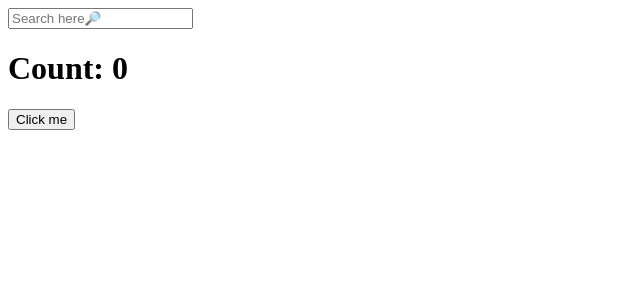
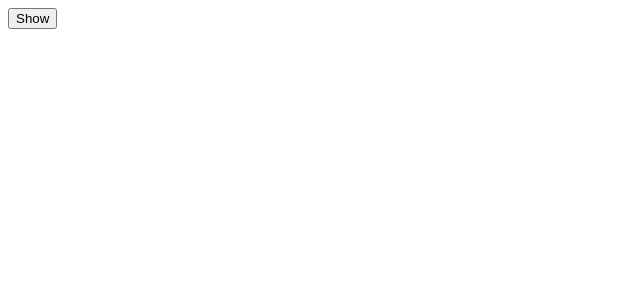
Before and after one commit to Ziihong/study_reactjs, a React (Create React App) app in the folder react-first/: page / in a window 1280 px wide. Shown: the top 300 px of the page, without its empty margins (0-640 px from the left). Built offline with nearby package versions, Linux system fonts and the light colour scheme.

Commit message:
clean up function

```diff
--- a/react-first/src/App.js
+++ b/react-first/src/App.js
@@ -1,43 +1,39 @@
 
 import {useEffect, useState} from "react";
 
-function App() {
-    const [counter, setCounter] = useState(0);
-    const [keyword, setKeyword] = useState("");
-    const handleClick = () => {
-        setCounter((current) => current+1)
-    };
-    const handleChange = (event) => {
-        setKeyword(event.target.value);
-    }
+function Greeting(){
+    // clean up function: 해당 컴포넌트가 사라질때 뭔가 실행되도록 할 수 있다.
 
-    // useEffect를 이용하여 해당 코드를 딱 한 번만 실행할 수 있다.
+    // 첫번째 방법
     useEffect(() => {
-        console.log("CALL THE API AREA . . . // I run only once")
+        console.log("created");
+        return () => console.log("destroyed");
     }, [])
 
-    // useEffect의 dependencies 인자를 이용하여 특정 state가 변화할 때만 해당 코드를 실행하도록 설정할 수 있다.
-    useEffect(() => {
-        console.log("SEARCH FOR . . . // I run when 'keyword' changes");
-    }, [keyword])
-    useEffect(() => {
-        console.log("Click button . . . // I run when 'counter' changes");
-    }, [counter])
-    useEffect(() => {
-        console.log("I run when 'keyword'&'counter' changes");
-    },[keyword, counter])
+    // 두번째 방법
+    function destroyFn(){
+        console.log("destroyed")
+    }
+    function createFn(){
+        console.log("created");
+        return destroyFn;
+    } // 컴포넌트가 사라질 때 실행될 함수를 return 해주어야 한다!
+    useEffect(createFn, [])
 
+    return (
+        <h1>Hello</h1>
+    );
+}
+
+
+function App() {
+    const [showing, setShowing] = useState(false);
+    const handleClick = () => setShowing((prev) => !prev)
 
     return (
         <div>
-            <input
-                value={keyword}
-                onChange={handleChange}
-                type="text"
-                placeholder="Search here🔎"
-            />
-            <h1>Count: {counter}</h1>
-            <button onClick={handleClick}>Click me</button>
+            {showing ? <Greeting/> : null}
+            <button onClick={handleClick}>{showing ? "Hide" : "Show"}</button>
         </div>
     );
 }
```
